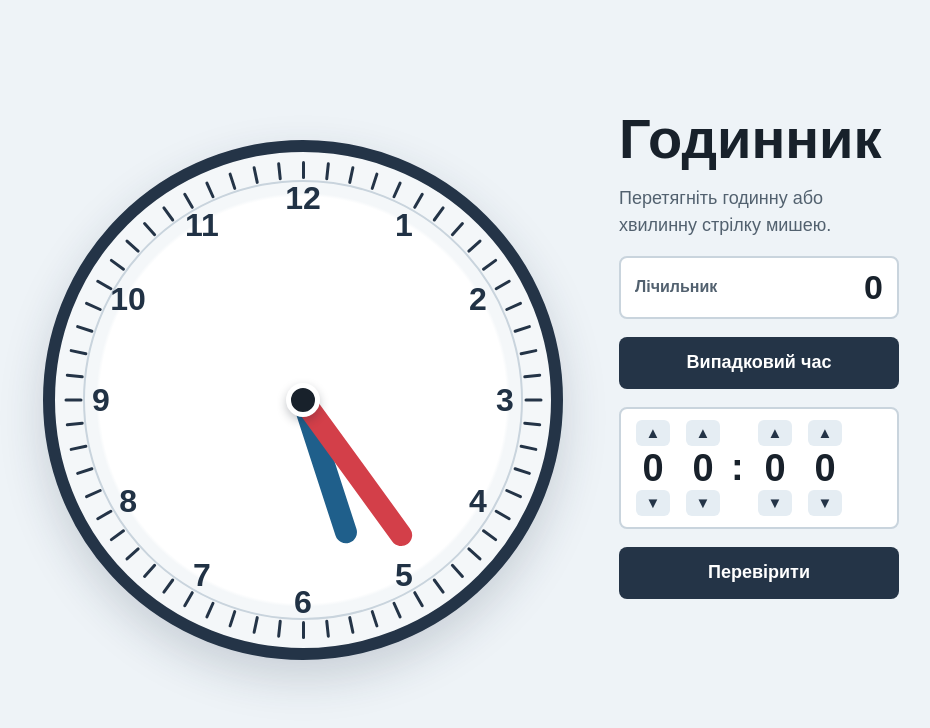
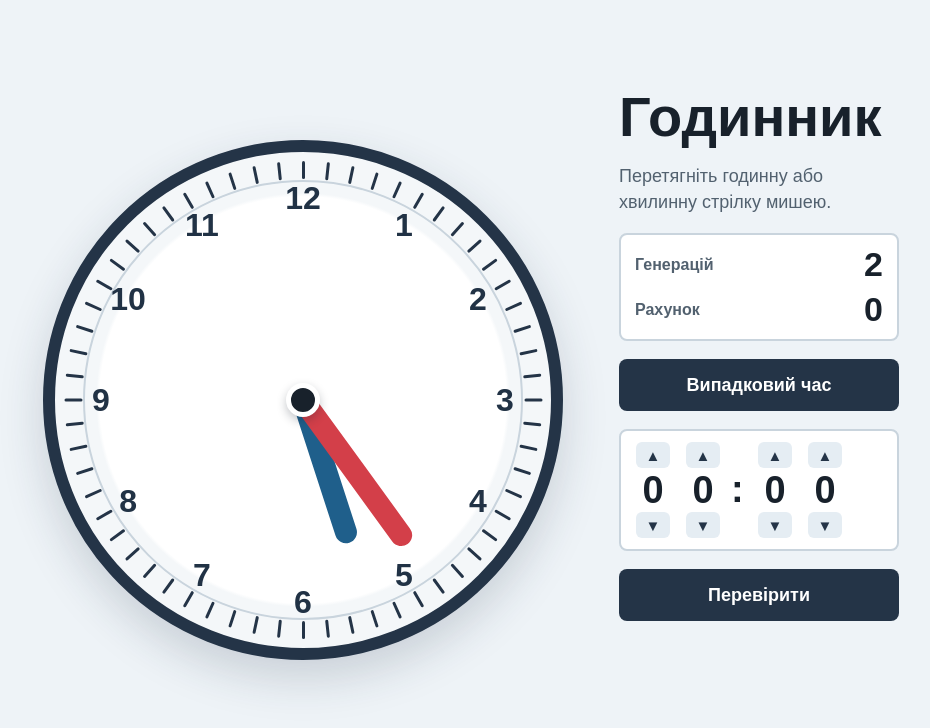
Before and after one commit to bsoBerra/learning-challenges, a website: page index.html in a window 1280 px wide. Both pictures are taken after a click on the button "Випадковий час". Shown: the whole page, without its empty margins (147-1077 px from the left). Drawn offline with Linux system fonts and the light colour scheme.

Commit message:
Add generation counter

```diff
--- a/index.html
+++ b/index.html
@@ -34,7 +34,9 @@
         <h1 id="app-title">Годинник</h1>
         <p class="hint">Перетягніть годинну або хвилинну стрілку мишею.</p>
         <div class="score" aria-live="polite">
-          <span class="score-label">Лічильник</span>
+          <span class="score-label">Генерацій</span>
+          <span class="score-value" id="generationCountValue">1</span>
+          <span class="score-label">Рахунок</span>
           <span class="score-value" id="scoreValue">0</span>
         </div>
         <button class="show-button" id="randomTimeButton" type="button">Випадковий час</button>
--- a/index.js
+++ b/index.js
@@ -7,6 +7,7 @@ const randomTimeButton = document.querySelector("#randomTimeButton");
 const digitalTime = document.querySelector("#digitalTime");
 const answerResult = document.querySelector("#answerResult");
 const scoreValue = document.querySelector("#scoreValue");
+const generationCountValue = document.querySelector("#generationCountValue");
 const answerButtons = document.querySelectorAll("[data-answer-step]");
 const answerDigits = {
   hourTens: document.querySelector("[data-answer-digit='hourTens']"),
@@ -24,6 +25,7 @@ const state = {
   answerMinute: 0,
   isChecked: false,
   score: 0,
+  generationCount: 1,
   wasLastAnswerCorrect: false,
 };
 
@@ -51,6 +53,11 @@ function randomInteger(max) {
 function changeScore(delta) {
   state.score = Math.max(0, state.score + delta);
   scoreValue.textContent = state.score;
+}
+
+function increaseGenerationCount() {
+  state.generationCount += 1;
+  generationCountValue.textContent = state.generationCount;
 }
 
 function wrap(value, max) {
@@ -247,6 +254,8 @@ showTimeButton.addEventListener("click", () => {
 });
 
 randomTimeButton.addEventListener("click", () => {
+  increaseGenerationCount();
+
   if (!state.wasLastAnswerCorrect) {
     changeScore(-1);
   }
--- a/styles.css
+++ b/styles.css
@@ -193,10 +193,11 @@ h1 {
 }
 
 .score {
-  display: flex;
+  display: grid;
+  grid-template-columns: 1fr auto;
   align-items: center;
-  justify-content: space-between;
-  min-height: 58px;
+  row-gap: 6px;
+  min-height: 90px;
   padding: 10px 14px;
   border: 2px solid #c9d4dd;
   border-radius: 8px;
```
